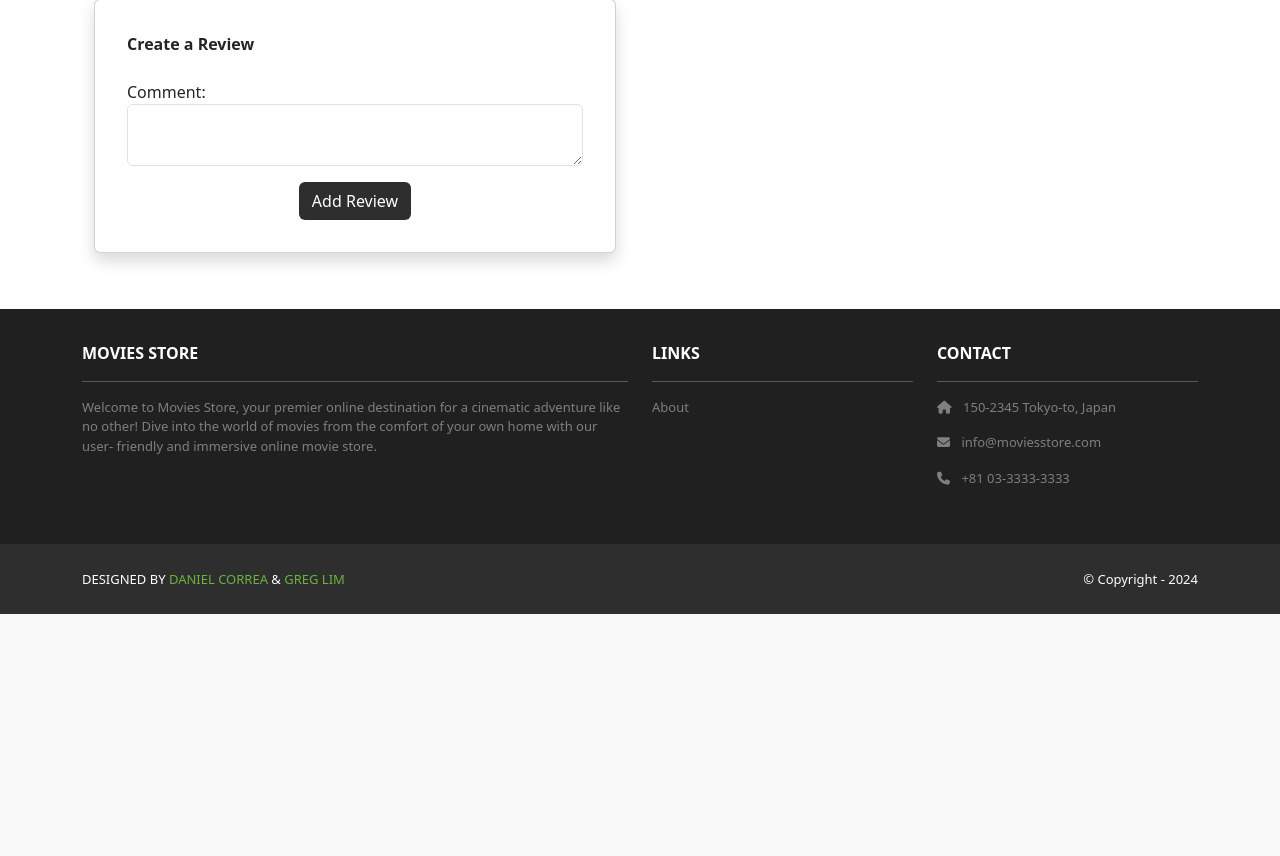
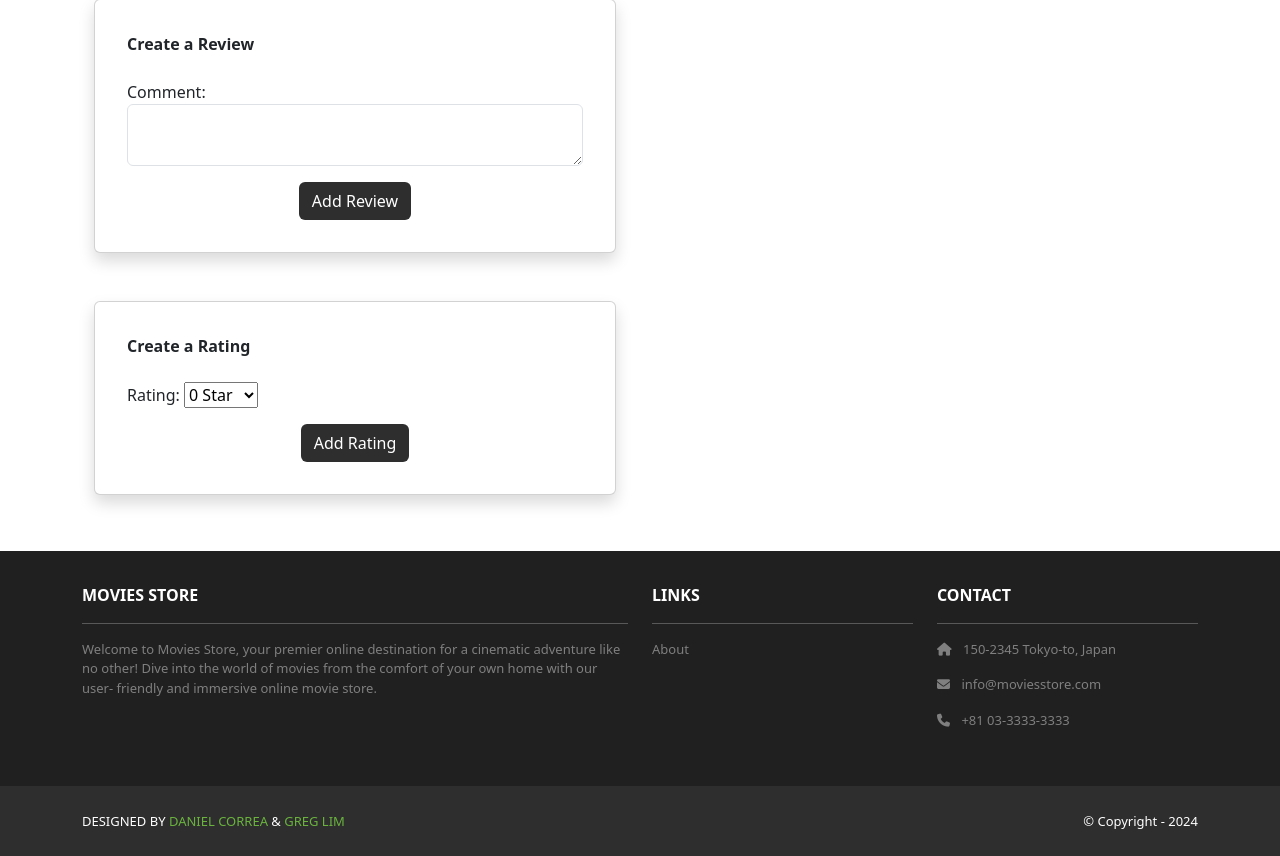
Before and after one commit to Phinnixia/moviesstore, a Django app: page /movies/1/ in a window 1280 px wide. Shown: the part 579-1435 px from the top of the page. Before the commit the page ends 1193 px from the top, so only its background shows below. Run offline with Django 5.2, Linux system fonts and the light colour scheme; a user stored in the database is signed in; data comes from the database, SQL or seed files in the repository; both versions use the stored data as it was after the commit; some libraries are stand-ins or nearby versions.

Commit message:
Addy Practical Part
Did my half of the ratings user story. :D

```diff
--- a/movies/admin.py
+++ b/movies/admin.py
@@ -1,5 +1,5 @@
 from django.contrib import admin
-from .models import Movie, Review, Petition
+from .models import Movie, Review, Petition, Rating
 class MovieAdmin(admin.ModelAdmin):
     ordering = ['name']
     search_fields = ['name']
@@ -8,3 +8,4 @@ class MovieAdmin(admin.ModelAdmin):
 admin.site.register(Movie, MovieAdmin)
 admin.site.register(Review)
 admin.site.register(Petition)
+admin.site.register(Rating)
--- a/movies/models.py
+++ b/movies/models.py
@@ -20,6 +20,14 @@ class Review(models.Model):
     def __str__(self):
         return str(self.id) + ' - ' + self.movie.name
 
+class Rating(models.Model):
+    id = models.AutoField(primary_key=True)
+    movie = models.ForeignKey(Movie, on_delete=models.CASCADE)
+    user = models.ForeignKey(User, on_delete=models.CASCADE)
+    rating = models.IntegerField(default=0)
+    def __str__(self):
+        return str(self.id) + ' - ' + self.movie.name
+
 class Petition(models.Model):
     id = models.AutoField(primary_key=True)
     movieTitle = models.CharField(max_length=255)
--- a/movies/templates/movies/show.html
+++ b/movies/templates/movies/show.html
@@ -80,6 +80,39 @@
                     </div>
                 </div>
                 {% endif %}
+                {% if user.is_authenticated %}
+                <div class="container mt-4">
+                    <div class="row justify-content-center">
+                        <div class="col-12">
+                            <div class="card shadow p-3 mb-4 rounded">
+                                <div class="card-body">
+                                    <b class="text-start">Create a Rating </b><br/><br />
+                                    <form method="POST" action="{% url 'movies.create_rating' id=template_data.movie.id %}">
+                                        {% csrf_token %}
+                                        <p>
+                                            <label for="rating">Rating:</label>
+                                            <select name="rating" id="rating">
+                                                <option value="0">0 Star</option>
+                                                <option value="1">1 Star</option>
+                                                <option value="2">2 Stars</option>
+                                                <option value="3">3 Stars</option>
+                                                <option value="4">4 Stars</option>
+                                                <option value="5">5 Stars</option>
+                                            </select>
+                                        </p>
+                                        <div class="text-center">
+                                            <button type="submit"
+                                                class="btn bg-dark text-white">
+                                                Add Rating
+                                            </button>
+                                        </div>
+                                    </form>
+                                </div>
+                            </div>
+                        </div>
+                    </div>
+                </div>
+                {% endif %}
             </div>
             <div class="col-md-6 mx-auto mb-3 text-center">
                 <img src="{{ template_data.movie.image.url }}" class="rounded img-card-400" />
--- a/movies/urls.py
+++ b/movies/urls.py
@@ -14,4 +14,6 @@ urlpatterns = [
     path('petitions/', views.petitions, name='movies.petitions'),
     path('petitions/create/', views.create_petition, name='movies.create_petition'),
     path('<int:id>/vote', views.vote, name='movies.vote'),
+    #RATINGS
+     path('<int:id>/rating/create/', views.create_rating, name='movies.create_rating'),
 ]
--- a/movies/views.py
+++ b/movies/views.py
@@ -1,5 +1,5 @@
 from django.shortcuts import render, redirect, get_object_or_404
-from .models import Movie, Review, Petition
+from .models import Movie, Review, Petition, Rating
 from django.contrib.auth.decorators import login_required
 
 def index(request):
@@ -41,6 +41,20 @@ def petitions(request):
     template_data = {}
     template_data['petitions'] = petitions
     return render(request, 'movies/petitions.html', {'template_data': template_data})
+
+#RATINGS
+@login_required
+def create_rating(request, id):
+    if request.method == 'POST':
+        movie = Movie.objects.get(id=id)
+        rating = Rating()
+        rating.movie = movie
+        rating.user = request.user
+        rating.rating = request.POST['rating']
+        rating.save()
+        return redirect('movies.show', id=id)
+    else:
+        return redirect('movies.show', id=id)
 
 @login_required
 def create_petition(request):
```
Also changed, not shown: db.sqlite3, movies/migrations/0007_rating.py (added).
